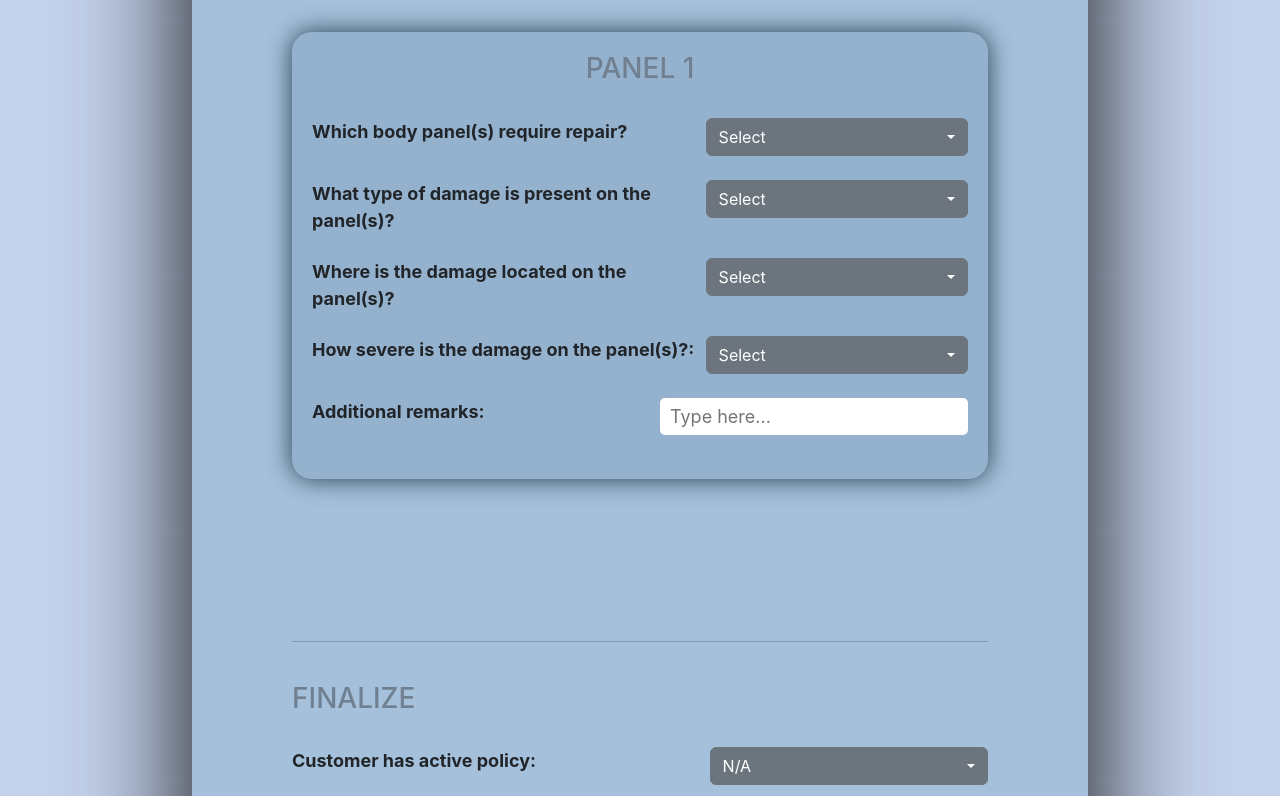
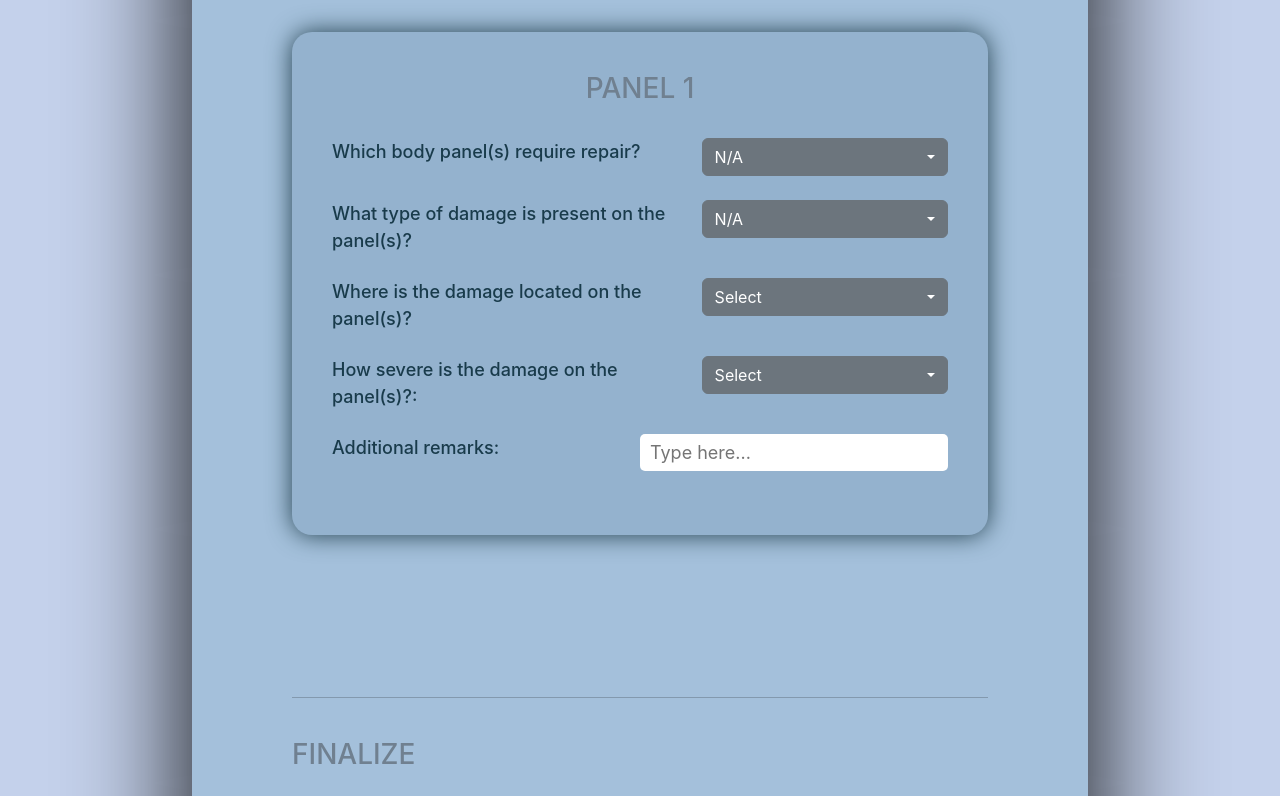
Before and after one commit to hiranmay1000/customer-car-report, a React (Create React App) app: page / in a window 1280 px wide. Shown: the part 1504-2300 px from the top of the page. Built offline with nearby package versions, Linux system fonts and the light colour scheme; the HTML template or start-up script is replaced by a standard one.

Commit message:
updated dynamic input fields

```diff
--- a/src/components/CustReportGen.jsx
+++ b/src/components/CustReportGen.jsx
@@ -38,10 +38,9 @@ export default function CustReportGen() {
     const [insuProvider, setInsuProvider] = useState("N/A");
     const [isInterested, setIsInterested] = useState("N/A");
 
-    const [numOfPanels, setNumOfPanels] = useState("");
-    const [panelDetails, setPanelDetails] = useState("");
-    const [panelDamageType, setPanelDamageType] = useState("");
-    const [panelDamageLocation, setPanelDamageLocation] = useState("");
+    const [panelBody, setPanelBody] = useState("N/A");
+    const [panelType, setPanelType] = useState("N/A");
+    const [panelLocation, setPanelLocation] = useState("N/A");
 
     const [panelImage, setPanelImage] = useState([]);
 
@@ -116,37 +115,22 @@ export default function CustReportGen() {
 
         // Third Table
         const damageData = [
-            ["Number of Panel damaged", numOfPanels, "", ""],
             ["", "", "", ""],
             ["PANEL 1"],
-            ["Which body panel(s) require repair?", panelDetails, "", ""],
+            ["Which body panel(s) require repair?", panelBody, "", ""],
             [
                 "What type of damage is present on the panel(s)?",
-                panelDamageType,
+                panelType,
                 "",
                 "",
             ],
             [
                 "Where is the damage located on the panel(s)?",
-                panelDamageLocation,
+                panelLocation,
                 "",
                 "",
             ],
             ["", "", "", ""],
-            ["PANEL 2"],
-            ["Which body panel(s) require repair?", panelDetails, "", ""],
-            [
-                "What type of damage is present on the panel(s)?",
-                panelDamageType,
-                "",
-                "",
-            ],
-            [
-                "Where is the damage located on the panel(s)?",
-                panelDamageLocation,
-                "",
-                "",
-            ],
         ];
 
         doc.autoTable(["DAMAGE DETAILS", "", "", ""], damageData, tableConfig2);
@@ -172,7 +156,7 @@ export default function CustReportGen() {
             ["Customer interested for repair ", isInterested],
         ];
         doc.autoTable(
-            ["FINALIZE DETAILS", ""],
+            ["FINALIZE DETAILS", "", ""],
             finalizeData,
             tableConfigFinalize
         );
@@ -376,7 +360,13 @@ export default function CustReportGen() {
                     <br />
                     <h3>PANEL DETAILS</h3>
                     <br />
-                    <GetInputs />
+                    <GetInputs
+                        setPanelBody={setPanelBody}
+                        panelBody = {panelBody}
+                        setPanelType={setPanelType}
+                        panelType = {panelType}
+                        setPanelLocation={setPanelLocation}
+                    />
                     <br />
                     <br />
 
@@ -389,13 +379,13 @@ export default function CustReportGen() {
                         setTotalRepairEst={setTotalRepairEst}
                         setAmtPayable={setAmtPayable}
                         setCustPolicy={setCustPolicy}
+                        custPolicy={custPolicy}
                         setPolicyType={setPolicyType}
+                        policyType={policyType}
                         setInsuProvider={setInsuProvider}
+                        insuProvider={insuProvider}
                         setIsInterested={setIsInterested}
-                        custPolicy={custPolicy}
-                        policyType={policyType}
                         isInterested={isInterested}
-                        insuProvider={insuProvider}
                     />
 
                     <hr />
@@ -425,7 +415,7 @@ export default function CustReportGen() {
     );
 }
 
-const GetInputs = () => {
+const GetInputs = (gi) => {
     const [inputs, setInputs] = useState([
         {
             bodyPanel: "Select",
@@ -497,7 +487,7 @@ const GetInputs = () => {
                                 data-bs-toggle="dropdown"
                                 aria-expanded="false"
                             >
-                                {value.bodyPanel}
+                                {gi.panelBody}
                             </button>
                             <ul className="dropdown-menu">
                                 <li>
@@ -508,7 +498,7 @@ const GetInputs = () => {
                                             handleInputChange(
                                                 {
                                                     ...value,
-                                                    bodyPanel: "Front Bumper",
+                                                    bodyPanel: gi.setPanelBody("Front Bumper"),
                                                 },
                                                 index
                                             )
@@ -525,7 +515,7 @@ const GetInputs = () => {
                                             handleInputChange(
                                                 {
                                                     ...value,
-                                                    bodyPanel: "Rear Bumper",
+                                                    bodyPanel: gi.setPanelBody("Rear Bumper"),
                                                 },
                                                 index
                                             )
@@ -543,7 +533,7 @@ const GetInputs = () => {
                                             handleInputChange(
                                                 {
                                                     ...value,
-                                                    bodyPanel: "Side doors",
+                                                    bodyPanel: gi.setPanelBody("Side door"),
                                                 },
                                                 index
                                             )
@@ -561,7 +551,7 @@ const GetInputs = () => {
                                             handleInputChange(
                                                 {
                                                     ...value,
-                                                    bodyPanel: "Rooftop",
+                                                    bodyPanel: gi.setPanelBody("Rooftop"),
                                                 },
                                                 index
                                             )
@@ -583,7 +573,7 @@ const GetInputs = () => {
                                 data-bs-toggle="dropdown"
                                 aria-expanded="false"
                             >
-                                {value.damageType}
+                                {gi.panelType}
                             </button>
                             <ul className="dropdown-menu">
                                 <li>
@@ -594,7 +584,7 @@ const GetInputs = () => {
                                             handleInputChange(
                                                 {
                                                     ...value,
-                                                    damageType: "Dent",
+                                                    damageType: gi.setPanelType("Dent"),
                                                 },
                                                 index
                                             )
@@ -611,7 +601,7 @@ const GetInputs = () => {
                                             handleInputChange(
                                                 {
                                                     ...value,
-                                                    damageType: "Scratch",
+                                                    damageType: gi.setPanelType("Scratch"),
                                                 },
                                                 index
                                             )
@@ -629,7 +619,7 @@ const GetInputs = () => {
                                             handleInputChange(
                                                 {
                                                     ...value,
-                                                    damageType: "Crack",
+                                                    damageType: gi.setPanelType("Crack"),
                                                 },
                                                 index
                                             )
@@ -647,7 +637,7 @@ const GetInputs = () => {
                                             handleInputChange(
                                                 {
                                                     ...value,
-                                                    damageType: "Fracture",
+                                                    damageType: gi.setPanelType("Fracture"),
                                                 },
                                                 index
                                             )
@@ -665,7 +655,7 @@ const GetInputs = () => {
                                             handleInputChange(
                                                 {
                                                     ...value,
-                                                    damageType: "Rust",
+                                                    damageType: gi.setPanelType("Rust"),
                                                 },
                                                 index
                                             )
@@ -1021,7 +1011,7 @@ const FinalizeCustData = (fi) => {
             </label>
             <br />
             <label>
-            Estimated cost of repair:
+                Estimated cost of repair:
                 <input
                     type="number"
                     onChange={(e) => {
@@ -1031,7 +1021,7 @@ const FinalizeCustData = (fi) => {
             </label>
             <br />
             <label>
-            Expected cost to be paid by customer after insurnace coverage:
+                Expected cost to be paid by customer after insurnace coverage:
                 <input
                     type="number"
                     onChange={(e) => {
--- a/src/styles/CustReportGen.scss
+++ b/src/styles/CustReportGen.scss
@@ -10,20 +10,21 @@ body {
     box-shadow: 0px 0px 120px #050505;
     position: relative;
 
-    h1{
+    h1 {
         text-align: center;
-        color:#2d3c57;
+        color: #2d3c57;
     }
 
     form {
-        h3{
+        h3 {
             color: slategray;
         }
         label {
             display: flex;
             justify-content: space-between;
-            font-weight: bold;
+            font-weight: 500;
             font-size: large;
+            color: #193b4b;
 
             input {
                 border: none;
@@ -39,40 +40,39 @@ body {
             }
         }
 
-        #add-panel-btn, #delete-panel-btn{
+        #add-panel-btn,
+        #delete-panel-btn {
             margin-right: 5px;
             margin-bottom: 5px;
             background-color: #b3e6b3;
             cursor: pointer;
             border-radius: 5px;
-            border:none;
+            border: none;
             padding: 8px 12px;
             background-image: linear-gradient(to left, #93dd93, #a6f0a6);
 
-            &:hover{
+            &:hover {
                 background-image: linear-gradient(to left, #b5eeb5, #8fcf8f);
             }
         }
 
-        #delete-panel-btn{
+        #delete-panel-btn {
             background-color: #fda5a5;
             background-image: linear-gradient(to left, #fda5a5, #ec8989);
 
-
-            &:hover{
+            &:hover {
                 background-image: linear-gradient(to left, #ec8989, #fda5a5);
             }
         }
     }
 }
 
-.panel-inputs-increment{
+.panel-inputs-increment {
     background-color: #94b2ce;
     box-shadow: 0px 0px 25px #22404e;
-    padding: 20px;
-    border-radius:20px;
+    padding: 40px;
+    border-radius: 20px;
     margin-bottom: 50px;
-
 }
 
 .preview-panel-img {
@@ -129,4 +129,12 @@ body {
             }
         }
     }
+
+    .panel-inputs-increment {
+        padding: 15px;
+    }
+    .dropdown {
+        min-width: 45%;
+        margin-left: 15px;
+    }
 }
```
